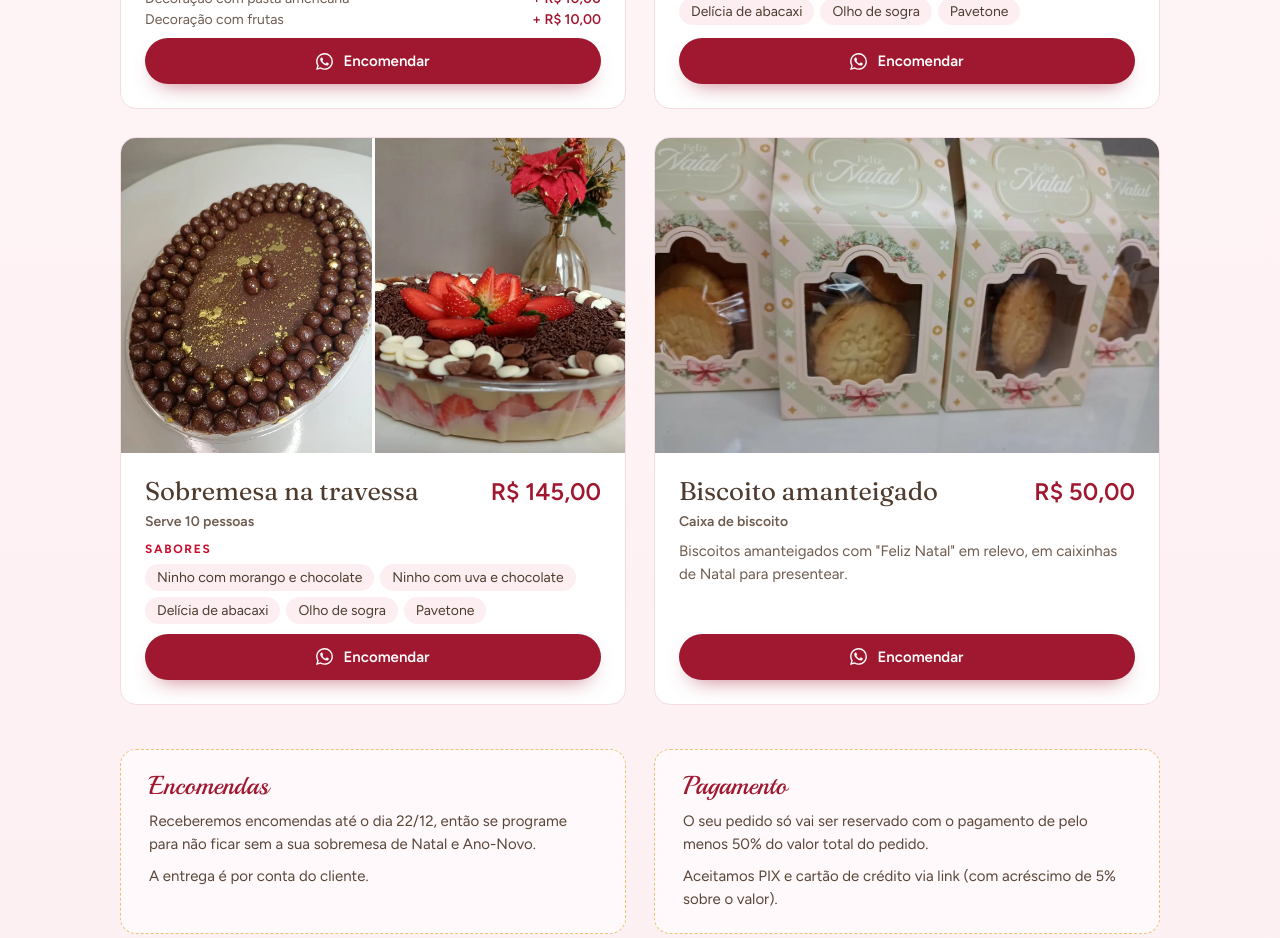
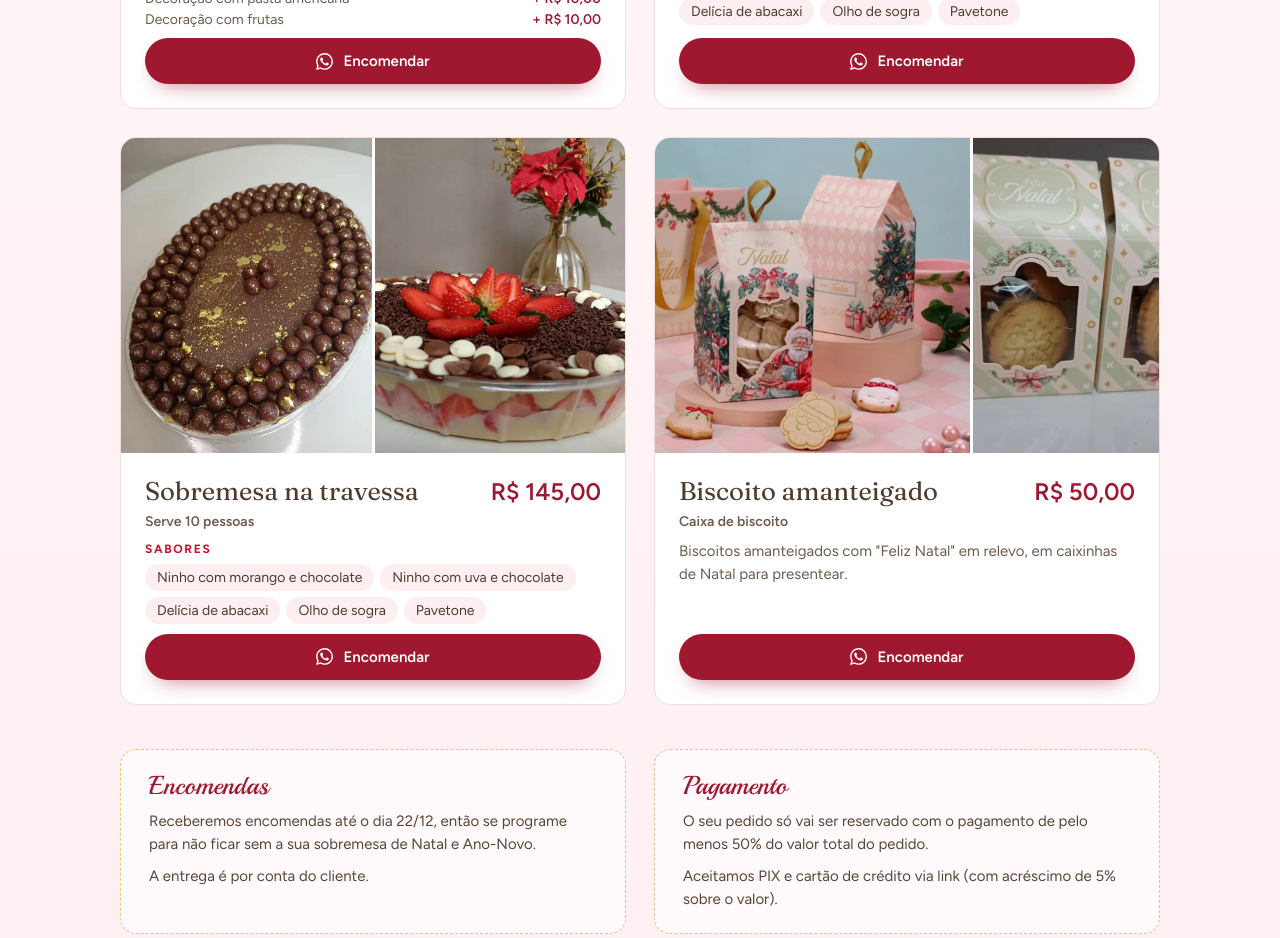
Before and after one commit to santos-nathalia86/docinhos-pathy, a React (Vite) app: page / in a window 1280 px wide. Shown: the part 5420-6358 px from the top of the page. Built offline with nearby package versions, Linux system fonts and the light colour scheme.

Commit message:
Natal: foto da caixinha do PDF como capa do biscoito amanteigado
- Capa (maior) com a foto do cardápio em PDF e, ao lado, a foto das caixinhas da Pathy

```diff
--- a/src/data/natal.js
+++ b/src/data/natal.js
@@ -70,7 +70,9 @@ export const natal = {
       price: "R$ 50,00",
       serves: "Caixa de biscoito",
       description: "Biscoitos amanteigados com \"Feliz Natal\" em relevo, em caixinhas de Natal para presentear.",
+      // A primeira foto é a capa: fica maior que a outra no card ("cover")
       photos: [
+        { file: "caixinhas-biscoito-papai-noel", cover: true, alt: "Caixinha de Natal rosa com Papai Noel e janelinha com biscoitos, ao lado de biscoitos em formato de Papai Noel", position: "center 45%" },
         { file: "caixinhas-biscoito", alt: "Caixinhas de Feliz Natal em verde e rosa com janelinha mostrando biscoitos com Feliz Natal em relevo" },
       ],
     },
--- a/src/natal/NatalSection.jsx
+++ b/src/natal/NatalSection.jsx
@@ -10,7 +10,7 @@ function CardPhotos({ item }) {
   return (
     <div className={`natal-card-photos ${item.photos.length > 1 ? "is-multi" : ""}`}>
       {item.photos.map((photo) => (
-        <div key={photo.file} className="natal-card-photo">
+        <div key={photo.file} className={`natal-card-photo ${photo.cover ? "natal-card-photo--cover" : ""}`}>
           <Photo src={photo.src} alt={photo.alt} label={item.name} position={photo.position} />
         </div>
       ))}
--- a/src/natal/natal.css
+++ b/src/natal/natal.css
@@ -186,6 +186,7 @@
 /* overflow: hidden impede que uma foto quadrada ou em pé estique a caixa além da proporção */
 .natal-card-photos { display: flex; gap: 3px; aspect-ratio: 16 / 10; overflow: hidden; background: #fff; }
 .natal-card-photo { flex: 1 1 0; min-width: 0; overflow: hidden; }
+.natal-card-photo--cover { flex-grow: 1.7; }
 .natal-card-photo img { transition: transform .6s cubic-bezier(.2, .7, .2, 1); }
 .natal-card:hover .natal-card-photo img { transform: scale(1.04); }
 .natal-card-photo .photo-placeholder strong { display: none; }
```
Also changed, not shown: src/assets/fotos/natal/caixinhas-biscoito-papai-noel.webp (added).
